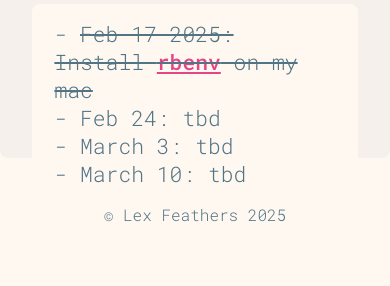
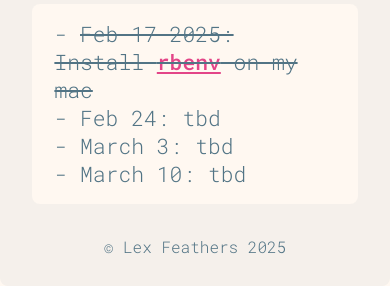
Before and after one commit to lexfeathers/minataur, a plain HTML site: page index.html in a window 390 px wide. Shown: the part 622-908 px from the top of the page. Before the commit the page ends 847 px from the top, so only its background shows below. Drawn offline with Linux system fonts and the light colour scheme.

Commit message:
Layout fixes for mobile

```diff
--- a/styles.css
+++ b/styles.css
@@ -85,6 +85,7 @@ article ul li {
 footer {
     text-align: center;
     font-size: 12pt;
+    margin-top: var(--padding-main);
 }
 
 hr {
@@ -101,6 +102,7 @@ hr {
                     )
                 );
         margin: 0;
+        height: 100vh;
     }
     article ul {
         padding: 1rem 1.4rem;
```
